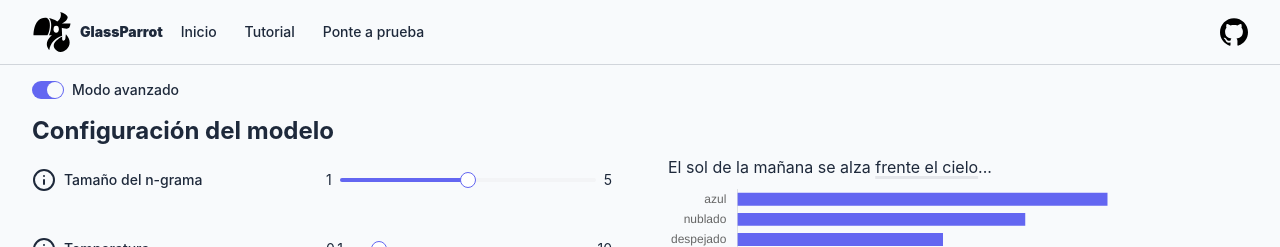
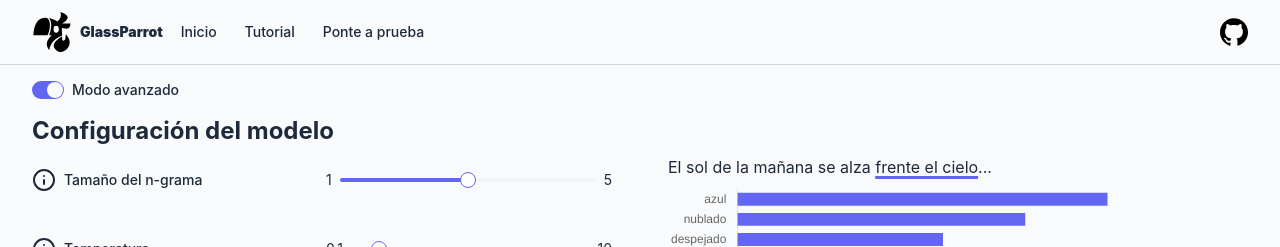
Before and after one commit to ElenaTomasVela/GlassParrot, a React (Vite) app: page / in a window 1280 px wide. Both pictures are taken after a click on the switch 48 px from the left and 90 px from the top of the page. Shown: the top 247 px of the page. Built offline with nearby package versions, Linux system fonts and the light colour scheme; what @reactour/tour would draw is missing.

Commit message:
fix: change underline color to contrast with background

```diff
--- a/src/components/UnderlinedWords.tsx
+++ b/src/components/UnderlinedWords.tsx
@@ -14,7 +14,7 @@ export default function UnderlinedWords(props: {
   return (
     <span>
       {remainingText}{" "}
-      <span className="underline underline-offset-3 decoration-3 decoration-secondary">
+      <span className="underline underline-offset-3 decoration-3 decoration-primary">
         {underlinedText}
       </span>
     </span>
```
